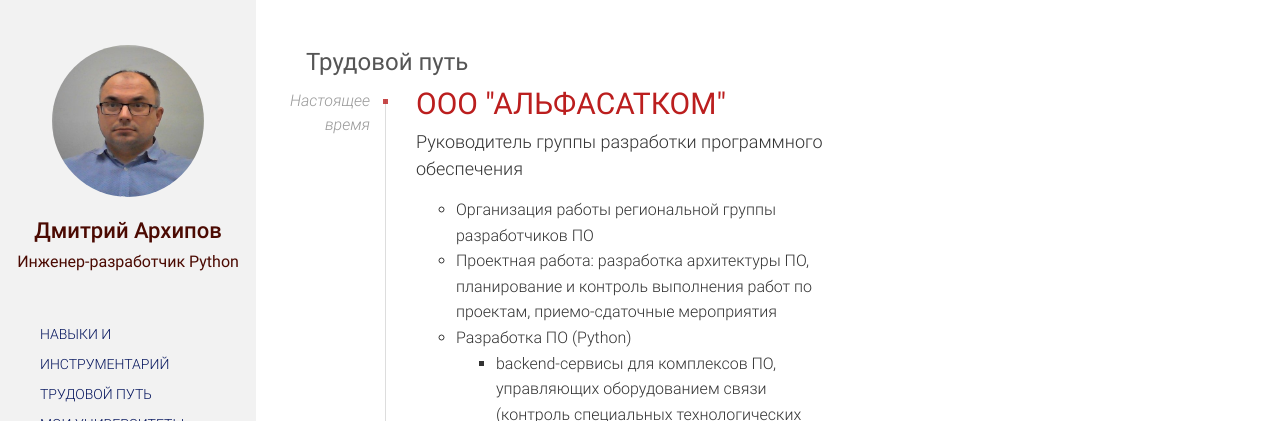
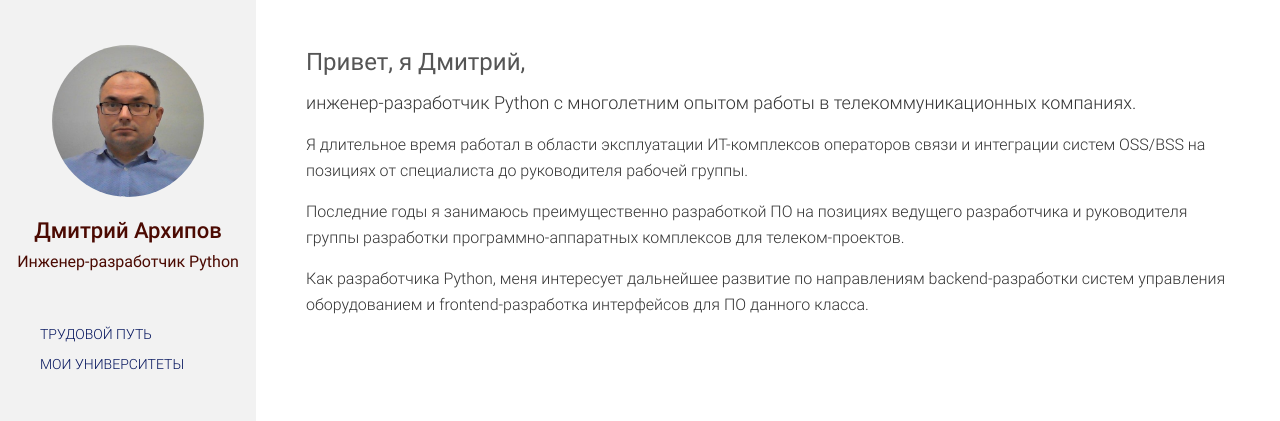
Before and after one commit to dnarkhipov/dnarkhipov.github.io, a plain HTML site: page index.html in a window 1280 px wide. Shown: the top 421 px of the page. Drawn offline with Linux system fonts and the light colour scheme.

Commit message:
- правка

```diff
--- a/index.html
+++ b/index.html
@@ -9,7 +9,7 @@
 <body>
 <aside class="site-sidebar">
     <div class="site-sidebar-inner">
-        <a class="person" href="">
+        <a class="person" href="#about">
             <div class="person-avatar u-photo">
                 <img class="avatar" src="static/arkhipov.jpeg" alt="">
             </div>
@@ -21,9 +21,9 @@
         <nav class="block main-navigation">
             <div>
                 <ul>
-                    <li>
-                        <a href="#skills">Навыки и инструментарий</a>
-                    </li>
+<!--                    <li>-->
+<!--                        <a href="#skills">Навыки и инструментарий</a>-->
+<!--                    </li>-->
                     <li>
                         <a href="#experience">Трудовой путь</a>
                     </li>
@@ -65,11 +65,15 @@
 </aside>
 <div class="site-main">
     <div class="site-main-inner">
-<!--        <div class="main-section portfolio-section">-->
-<!--            <div id="skills">-->
-<!--                <h3 class="main-title">Навыки</h3>-->
-<!--            </div>-->
-<!--        </div>-->
+        <div class="main-section portfolio-section">
+            <div id="about">
+                <h3 class="main-title">Привет, я Дмитрий,</h3>
+                <h4 class="project-subtitle">инженер-разработчик Python с многолетним опытом работы в телекоммуникационных компаниях.</h4>
+                <p>Я длительное время работал в области эксплуатации ИТ-комплексов операторов связи и интеграции систем OSS/BSS на позициях от специалиста до руководителя рабочей группы.</p>
+                <p>Последние годы я занимаюсь преимущественно разработкой ПО на позициях ведущего разработчика и руководителя группы разработки программно-аппаратных комплексов для телеком-проектов.</p>
+                <p>Как разработчика Python, меня интересует дальнейшее развитие по направлениям backend-разработки систем управления оборудованием и frontend-разработка интерфейсов для ПО данного класса.</p>
+            </div>
+        </div>
         <div class="main-section portfolio-section">
             <div id="experience">
                 <h3 class="main-title">Трудовой путь</h3>
@@ -349,7 +353,9 @@
                                         Газотурбинные, паротурбинные установки и двигатели
                                     </div>
                                     <div class="project-description">
-                                        <p>Диплом инженера-разработчика</p>
+                                        <ul>
+                                            <li>Диплом инженера-разработчика</li>
+                                        </ul>
                                     </div>
                                 </div>
                             </div>
```
